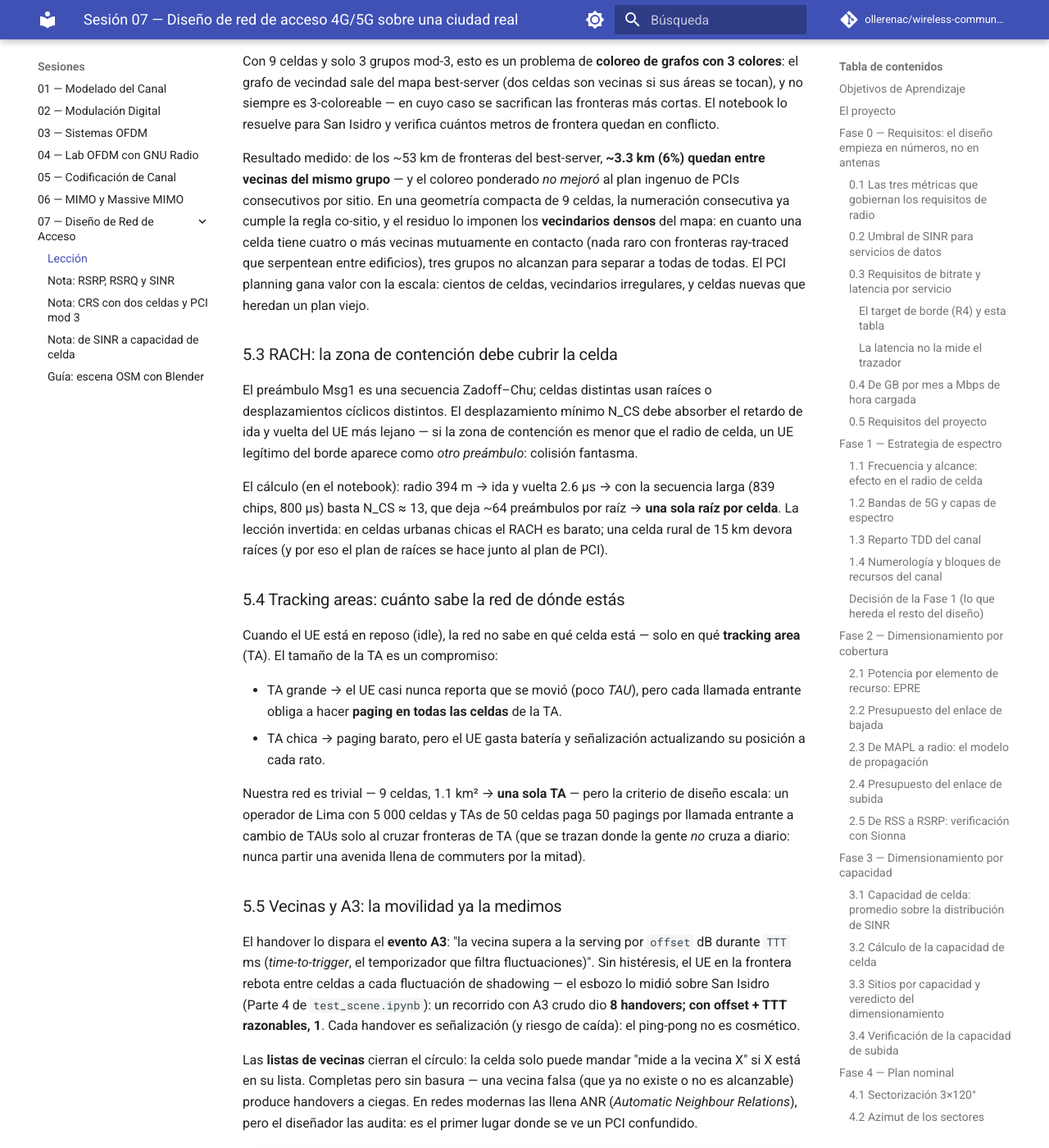
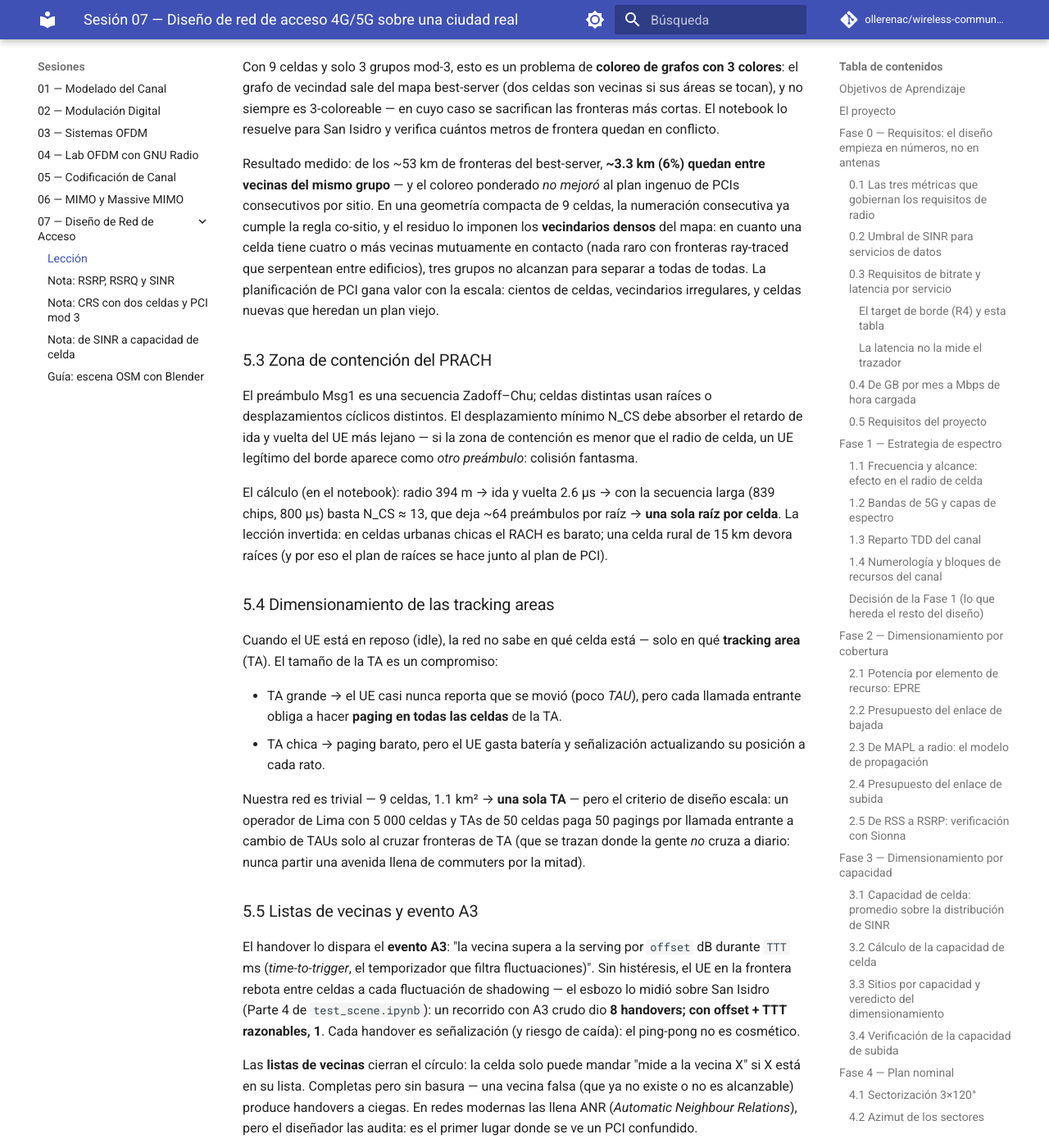
Before and after one commit to ollerenac/wireless-communication-systems, an MkDocs documentation site: the page built from docs/sessions/07-network-design/index.md, in a window 1280 px wide and 1400 px high, scrolled down 24330 px. Shown: the whole window at 82% size. Built offline with MkDocs 1.6.1 and Material for MkDocs 9.7.7, drawn with Linux system fonts in a browser that asks for light colours; comment, search, counter and statistics services are not loaded; some of the changed text lies outside the part shown.

Commit message:
feat(07-network-design): F5 exam — PCI/RACH/TA analytic cells + lesson F5 cleanup
Exam: TU TRABAJO/VERIFICADOR/JUSTIFICACION for Fase 5 reusing the F4 radio
map (no new ray tracing). Student fills PCI = 3·N1+N2 over the given mod-3
coloring, the N_CS chain (t_guard -> ncs_min -> table -> roots) and the TA
decision; verifier enforces PCI uniqueness, the hard co-site mod-3 rule,
RACH consistency against the design radius and 1 TA. Solution executed:
21 PCIs, conflict 22.9/163.7 km (naive 24.8), N_CS=13 -> 1 root, 1 TA.
Model answers filled with executed numbers. Six student paths tested
(lazy, complete, mod-3 trap, TA trap, roots trap, partial lazy).

Lesson F5: sober titles (5.1-5.5), Tabla 5.1 caption, "PCI planning" ->
"planificación de PCI", "la criterio" typo.

Co-Authored-By: Claude Fable 5 <noreply@anthropic.com>
Claude-Session: https://claude.ai/code/session_01DwhbKVUZCFgUhxaWRkBL6Y

```diff
--- a/docs/sessions/07-network-design/index.md
+++ b/docs/sessions/07-network-design/index.md
@@ -1112,7 +1112,7 @@ usará así.
     usuarios, incluidos los cercanos; el tilt redistribuye, la potencia
     amputa.
 
-## Fase 5 — Planificación detallada: los números que hacen funcionar la red
+## Fase 5 — Planificación detallada: PCI, RACH y tracking areas
 
 Las Fases 0–4 decidieron *dónde* y *cuánto*: 3 sitios, 9 celdas, azimuts y
 tilts. Pero una red con antenas perfectas y parámetros vacíos no da servicio:
@@ -1168,6 +1168,8 @@ sequenceDiagram
 
 Cada flecha consume un parámetro nuestro:
 
+**Tabla 5.1 — Parámetros de diseño que consume cada procedimiento del UE**
+
 | Flecha | Parámetro que consume | Quién lo fijó |
 |---|---|---|
 | PSS/SSS | **PCI** de la celda | Fase 5 (§5.2) |
@@ -1176,7 +1178,7 @@ Cada flecha consume un parámetro nuestro:
 | Registration Accept | **tracking areas** | Fase 5 (§5.4) |
 | (movilidad posterior) | **vecinas, A3, histéresis, TTT** | Fase 5 (§5.5) |
 
-### 5.2 PCI planning: la identidad se planifica, no se sortea
+### 5.2 Planificación de PCI
 
 El PCI (0–1007) es lo primero que el UE aprende de una celda, y se
 descompone en PCI = 3·N₁ + N₂: el **mod 3 viene de la PSS**. Tres reglas,
@@ -1207,11 +1209,11 @@ compacta de 9 celdas, la numeración consecutiva ya cumple la regla
 co-sitio, y el residuo lo imponen los **vecindarios densos** del mapa: en
 cuanto una celda tiene cuatro o más vecinas mutuamente en contacto (nada
 raro con fronteras ray-traced que serpentean entre edificios), tres grupos
-no alcanzan para separar a todas de todas. El PCI planning gana valor con
-la escala: cientos de celdas, vecindarios irregulares, y celdas nuevas que
-heredan un plan viejo.
+no alcanzan para separar a todas de todas. La planificación de PCI gana
+valor con la escala: cientos de celdas, vecindarios irregulares, y celdas
+nuevas que heredan un plan viejo.
 
-### 5.3 RACH: la zona de contención debe cubrir la celda
+### 5.3 Zona de contención del PRACH
 
 El preámbulo Msg1 es una secuencia Zadoff–Chu; celdas distintas usan
 raíces o desplazamientos cíclicos distintos. El desplazamiento mínimo
@@ -1225,7 +1227,7 @@ preámbulos por raíz → **una sola raíz por celda**. La lección invertida:
 en celdas urbanas chicas el RACH es barato; una celda rural de 15 km
 devora raíces (y por eso el plan de raíces se hace junto al plan de PCI).
 
-### 5.4 Tracking areas: cuánto sabe la red de dónde estás
+### 5.4 Dimensionamiento de las tracking areas
 
 Cuando el UE está en reposo (idle), la red no sabe en qué celda está —
 solo en qué **tracking area** (TA). El tamaño de la TA es un compromiso:
@@ -1236,13 +1238,13 @@ solo en qué **tracking area** (TA). El tamaño de la TA es un compromiso:
 - TA chica → paging barato, pero el UE gasta batería y señalización
   actualizando su posición a cada rato.
 
-Nuestra red es trivial — 9 celdas, 1.1 km² → **una sola TA** — pero la
+Nuestra red es trivial — 9 celdas, 1.1 km² → **una sola TA** — pero el
 criterio de diseño escala: un operador de Lima con 5 000 celdas y TAs de 50
 celdas paga 50 pagings por llamada entrante a cambio de TAUs solo al
 cruzar fronteras de TA (que se trazan donde la gente *no* cruza a diario:
 nunca partir una avenida llena de commuters por la mitad).
 
-### 5.5 Vecinas y A3: la movilidad ya la medimos
+### 5.5 Listas de vecinas y evento A3
 
 El handover lo dispara el **evento A3**: "la vecina supera a la serving
 por `offset` dB durante `TTT` ms (*time-to-trigger*, el temporizador que
@@ -1263,7 +1265,7 @@ un PCI confundido.
 
     **P1.** Un drive test reporta que en una esquina el UE ve dos celdas
     distintas con el mismo PCI. ¿Cuál de las tres reglas de §5.2 se violó,
-    y qué procedimiento del arco del UE falla primero?
+    y qué procedimiento de §5.1 falla primero?
 
     **P2.** ¿Por qué la zona de contención RACH se dimensiona con el radio
     de celda de la Fase 2 y no con el radio "real" que midió el ray tracer?
```
Also changed, not shown: other parts of docs/sessions/07-network-design/index.md (+1 -1 lines), docs/sessions/07-network-design/examen-alumno.ipynb.
